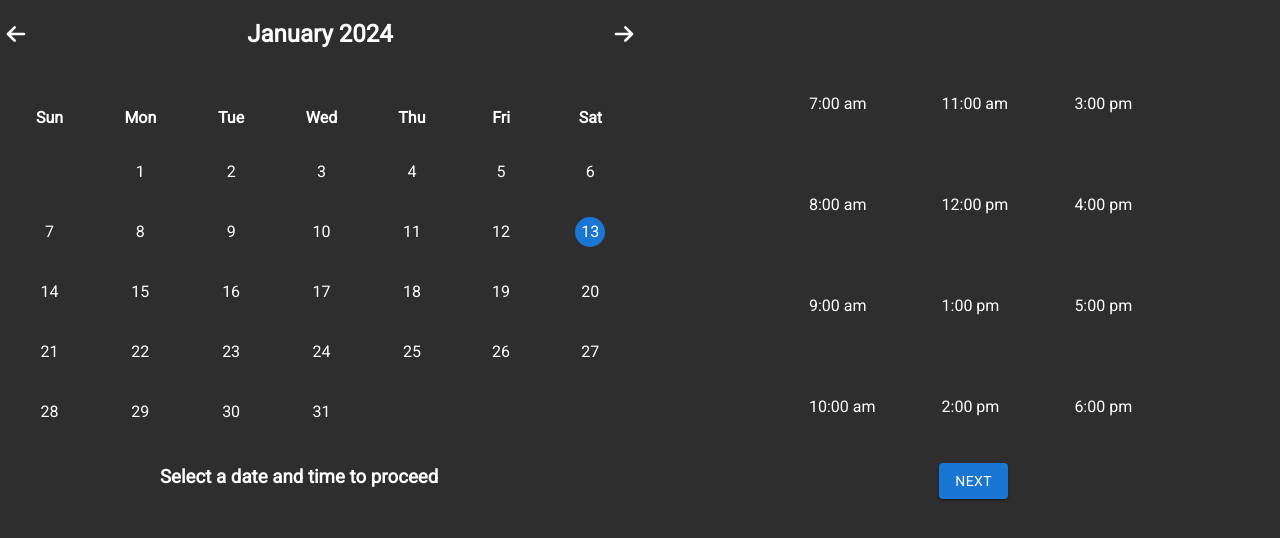
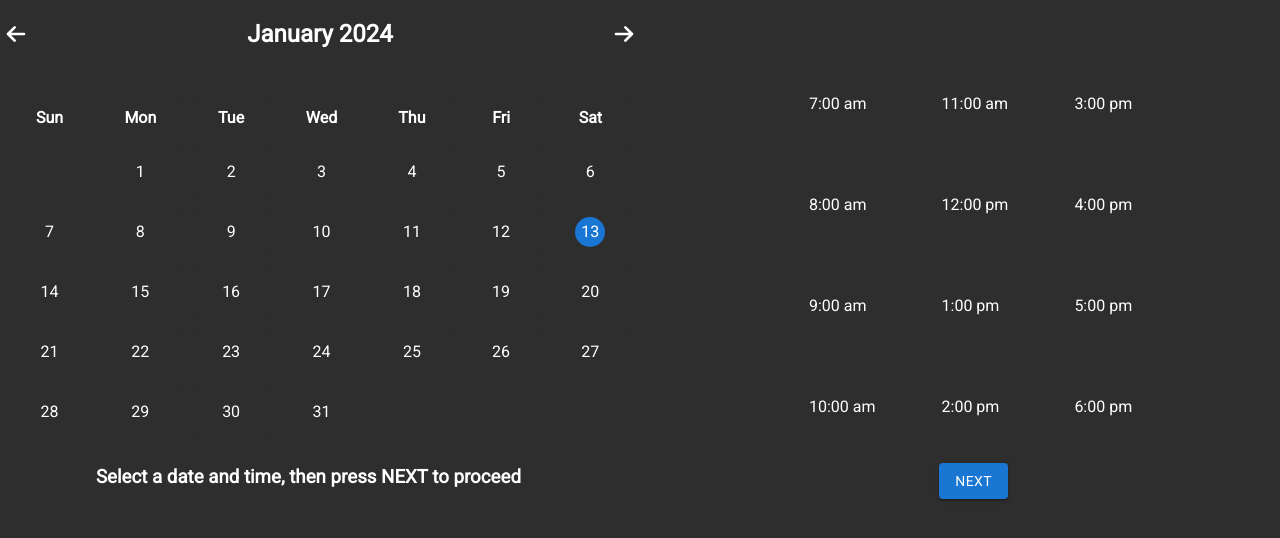
Before and after one commit to 0marKhan/hospital, a React (Create React App) app: page /home in a window 1280 px wide. Shown: the top 538 px of the page. Built offline with nearby package versions, Linux system fonts and the light colour scheme.

Commit message:
fixing paddings on bottom message

```diff
--- a/src/pages/Home.scss
+++ b/src/pages/Home.scss
@@ -9,9 +9,9 @@
 .bottom-portion {
   display: flex;
   justify-content: space-between;
-  margin: 0 10rem;
+  margin: 0 6rem;
   .next-buttons {
-    margin: 1rem 7rem 0 0;
+    margin: 1rem 11rem 0 0;
   }
   .proceed-info {
     color: #fff;
--- a/src/pages/Home.tsx
+++ b/src/pages/Home.tsx
@@ -27,7 +27,9 @@ const Home: React.FC = () => {
         </div>
       </div>
       <div className="bottom-portion">
-        <h3 className="proceed-info">Select a date and time to proceed</h3>
+        <h3 className="proceed-info">
+          Select a date and time, then press NEXT to proceed
+        </h3>
         <div className="next-buttons">
           <Button variant="contained" onClick={handleNextClick}>
             NEXT
```
